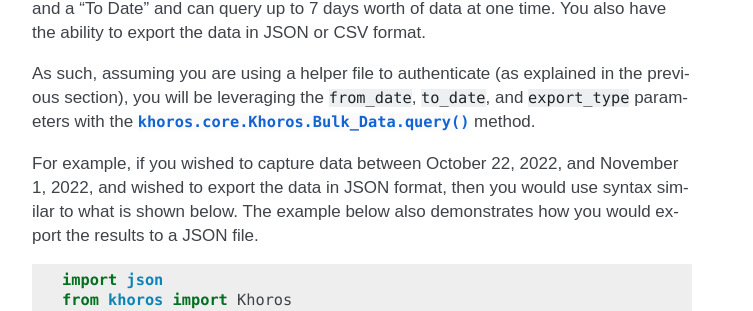
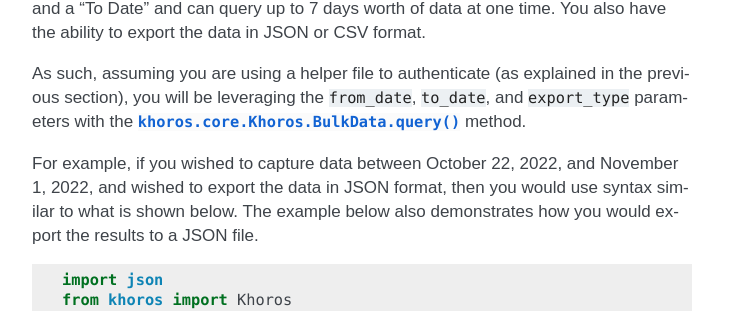
Before and after one commit to jeffshurtliff/khoros, a Sphinx documentation site: the page built from docs/bulk-data-api.rst, in a window 1280 px wide and 900 px high, scrolled down 1750 px. Shown: the part 300-611 px from the top of the window, without its empty margins (388-1141 px from the left). Built offline with Sphinx 7.4.7, drawn with Linux system fonts in a browser that asks for light colours.

Commit message:
Fixed a typo in bulk-data-api.rst (Issue #54)

```diff
--- a/docs/bulk-data-api.rst
+++ b/docs/bulk-data-api.rst
@@ -89,7 +89,7 @@
 
 As such, assuming you are using a helper file to authenticate (as explained in the previous
 section), you will be leveraging the ``from_date``, ``to_date``, and ``export_type`` parameters
-with the :py:meth:`khoros.core.Khoros.Bulk_Data.query` method.
+with the :py:meth:`khoros.core.Khoros.BulkData.query` method.
 
 For example, if you wished to capture data between October 22, 2022, and November 1, 2022, and
 wished to export the data in JSON format, then you would use syntax similar to what is shown
```
